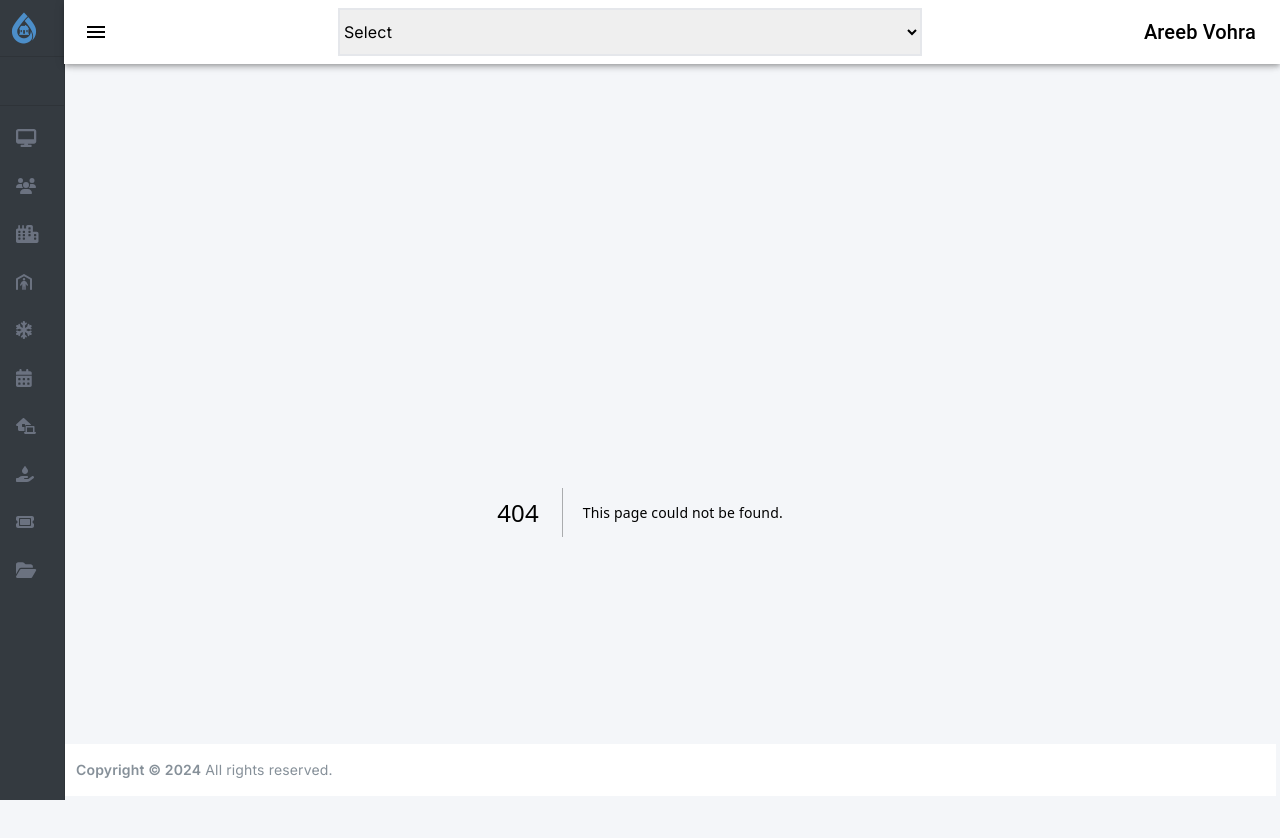
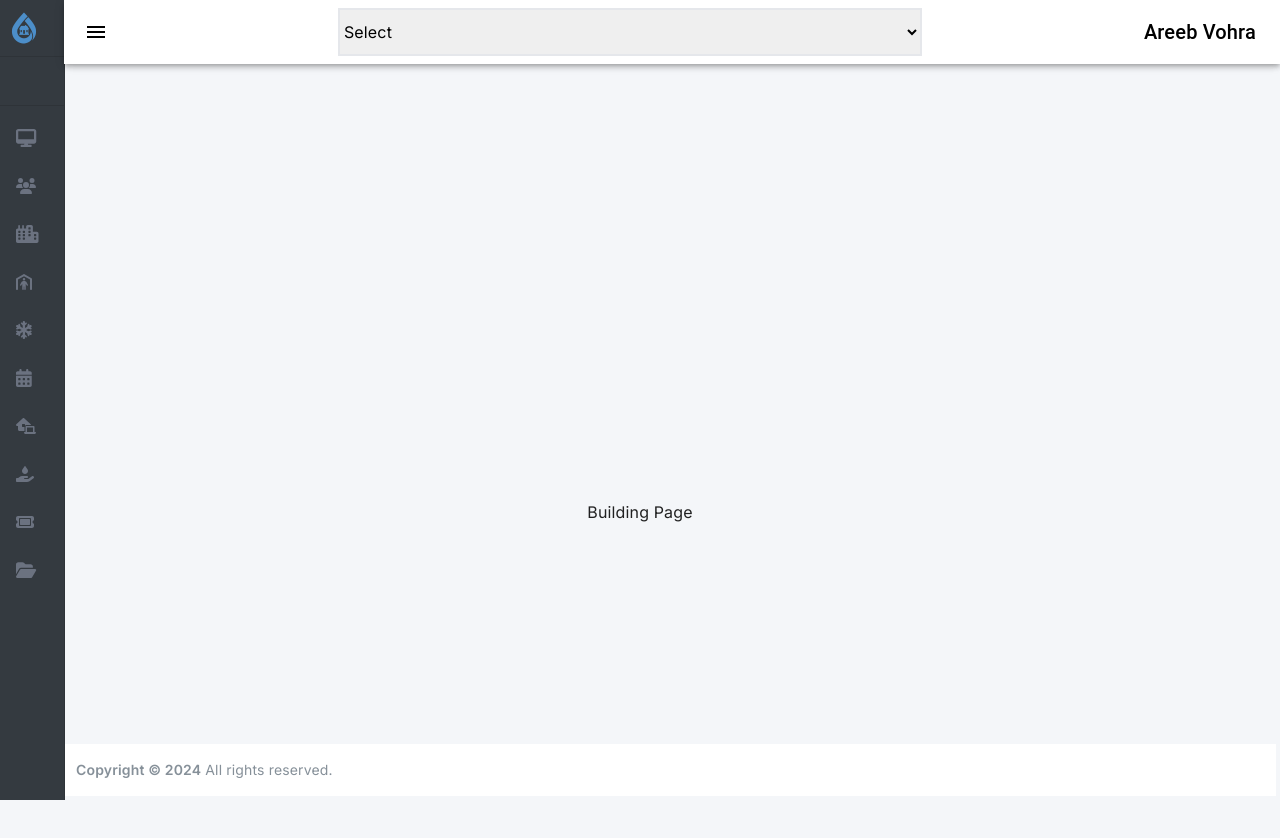
Before and after one commit to Saadgithubit/Home-DTech, a Next.js app: page /building in a window 1280 px wide. Before the commit this address had no page. Shown: the top 838 px of the page. Built offline with nearby package versions, Linux system fonts and the light colour scheme.

Commit message:
create routes

```diff
--- /dev/null
+++ b/src/app/booking/page.tsx
@@ -0,0 +1,7 @@
+import Bookingpage from "@/components/page-partials/bookingpage";
+
+export default function Building() {
+    return (
+        <Bookingpage />
+    )
+}
--- /dev/null
+++ b/src/app/building/page.tsx
@@ -0,0 +1,7 @@
+import Buildingpage from "@/components/page-partials/buildingpage";
+
+export default function Building() {
+    return (
+        <Buildingpage/>
+    )
+}
--- /dev/null
+++ b/src/app/components/page.tsx
@@ -0,0 +1,7 @@
+import Componentpage from "@/components/page-partials/componentspage";
+
+export default function Building() {
+    return (
+        <Componentpage />
+    )
+}
--- /dev/null
+++ b/src/app/filemanager/page.tsx
@@ -0,0 +1,7 @@
+import Filemanagerpage from "@/components/page-partials/filemanagerpage";
+
+export default function Building() {
+    return (
+        <Filemanagerpage />
+    )
+}
--- /dev/null
+++ b/src/components/page-partials/bookingpage/index.tsx
@@ -0,0 +1,7 @@
+export default function Bookingpage() {
+    return (
+        <div className="w-screen h-screen flex justify-center items-center">
+            Booking Page
+        </div>
+    )
+}
--- /dev/null
+++ b/src/components/page-partials/buildingpage/index.tsx
@@ -0,0 +1,7 @@
+export default function Buildingpage() {
+    return (
+        <div className="w-screen h-screen flex justify-center items-center">
+            Building Page
+        </div>
+    )
+}
--- /dev/null
+++ b/src/components/page-partials/componentspage/index.tsx
@@ -0,0 +1,7 @@
+export default function Componentpage() {
+    return (
+        <div className="w-screen h-screen flex justify-center items-center">
+            Component Page
+        </div>
+    )
+}
--- /dev/null
+++ b/src/components/page-partials/filemanagerpage/index.tsx
@@ -0,0 +1,7 @@
+export default function Filemanagerpage() {
+    return (
+        <div className="w-screen h-screen flex justify-center items-center">
+            File Manager Page
+        </div>
+    )
+}
```
